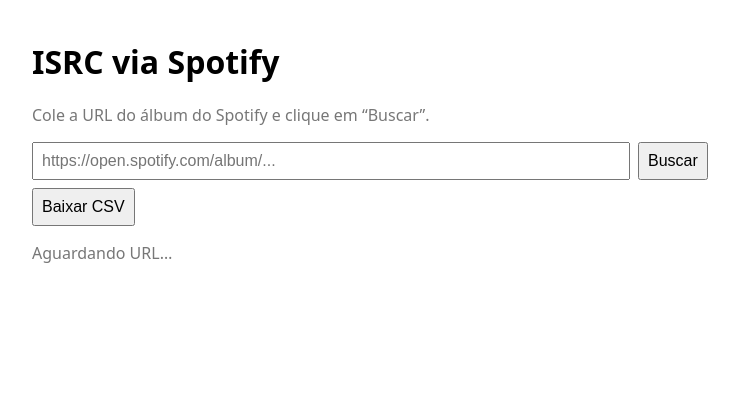
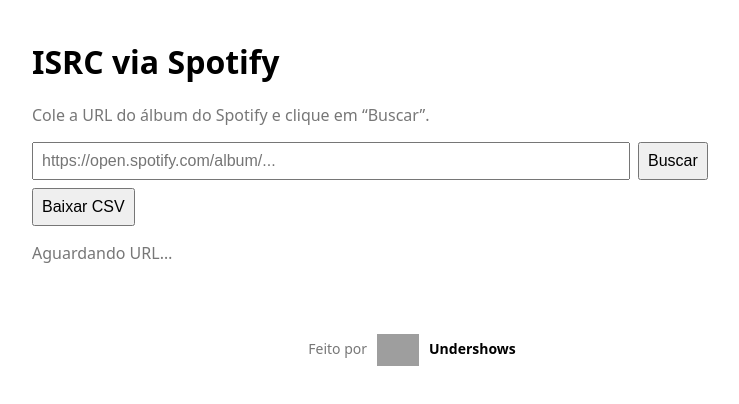
Before and after one commit to brunomartins84/isrc-finder, a website: page index.html in a window 1280 px wide. Shown: the whole page, without its empty margins (228-967 px from the left). Drawn offline with Linux system fonts and the light colour scheme; grey boxes are pictures that could not be loaded.

Commit message:
second commit

```diff
--- a/index.html
+++ b/index.html
@@ -1,5 +1,6 @@
 <!doctype html>
 <html lang="pt-BR">
+<head>
   <meta charset="utf-8" />
   <meta name="viewport" content="width=device-width, initial-scale=1" />
   <title>ISRC via Spotify</title>
@@ -11,6 +12,8 @@
     .muted{color:#777}
     #out{margin-top:12px}
   </style>
+</head>
+<body>
   <h1>ISRC via Spotify</h1>
   <p class="muted">Cole a URL do álbum do Spotify e clique em “Buscar”.</p>
 
@@ -22,9 +25,20 @@
 
   <div id="out" class="muted">Aguardando URL…</div>
 
+  <footer style="text-align:center; margin-top:40px; padding:16px; color:#777; font-size:14px;">
+    <p>
+      Feito por
+      <a href="https://undershows.com.br" target="_blank" rel="noopener" style="color:#000; text-decoration:none; font-weight:600;">
+        <img src="https://acdn-us.mitiendanube.com/stores/004/941/051/themes/common/logo-1789738155-1720631305-709f7baff9b2141163eca526670615791720631306.png"
+             alt="Undershows logo"
+             style="height:32px; vertical-align:middle; margin:0 6px;">
+        Undershows
+      </a>
+    </p>
+  </footer>
+
   <script>
-// TROQUE PELA SUA URL NA VERCEL:
-const API_URL = "http://localhost:3000/api/isrcs";
+  const API_URL = "https://isrc-finder.vercel.app/api/isrcs";
 
   async function apiPost(body){
     const r = await fetch(API_URL, {
@@ -33,7 +47,7 @@
       body: JSON.stringify(body)
     });
     if(!r.ok){
-    const txt = await r.text().catch(()=>'');
+      const txt = await r.text().catch(()=> '');
       throw new Error(txt || ('HTTP '+r.status));
     }
     return r;
@@ -71,4 +85,5 @@
     a.click();
   };
   </script>
+</body>
 </html>
```
Lines whose indentation alone changed are shown as unchanged.
